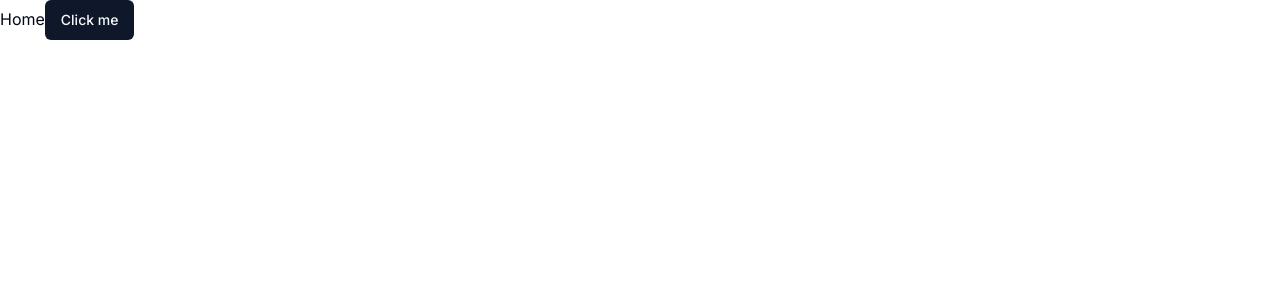
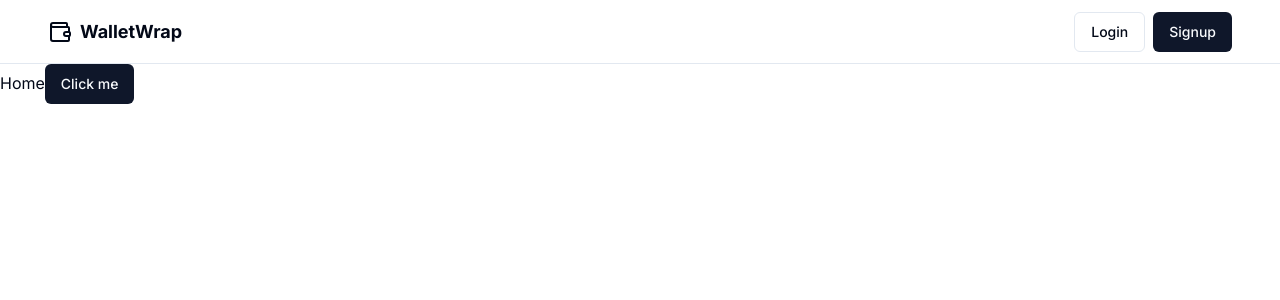
Before and after one commit to AntoineTA/WalletWrap, a Next.js app: page / in a window 1280 px wide. Shown: the top 300 px of the page. Built offline with nearby package versions, Linux system fonts and the light colour scheme; no server answers.

Commit message:
basic headers

```diff
--- a/app/layout.tsx
+++ b/app/layout.tsx
@@ -2,6 +2,7 @@ import type { Metadata } from "next"
 import { Inter as FontSans } from "next/font/google"
 import { cn } from "@/lib/utils"
 import "./globals.css"
+import Header from "@/components/Header"
 
 const fontSans = FontSans({
   subsets: ["latin"],
@@ -26,7 +27,10 @@ export default function RootLayout({
           fontSans.variable
         )}
       >
-        {children}
+        <Header />
+        <main>
+          {children}
+        </main>
       </body>
     </html>
   );
--- /dev/null
+++ b/components/Header.tsx
@@ -0,0 +1,29 @@
+import Link from "next/link"
+
+import { Wallet } from "lucide-react"
+import { Button } from "@/components/ui/button"
+
+import { createClient } from "@/utils/supabase/server"
+
+const Header = async () => {
+  const supabase = createClient()
+  const { data, error } = await supabase.auth.getSession()
+
+  return (
+    <header className="top-0 flex h-16 items-center justify-between gap-4 border-b bg-background px-8 md:px-12">
+      <Link href="/" className="flex items-center">
+        <Wallet className="h-6 w-6" />
+        <span className="text-lg font-bold ml-2">WalletWrap</span>
+      </Link>
+      <div className="flex gap-2">
+        <Button variant="outline" asChild>
+          <Link href="/login">Login</Link>
+        </Button>
+        <Button asChild>
+          <Link href="/signup">Signup</Link>
+        </Button>
+      </div>
+    </header>
+  )
+}
+export default Header
```
